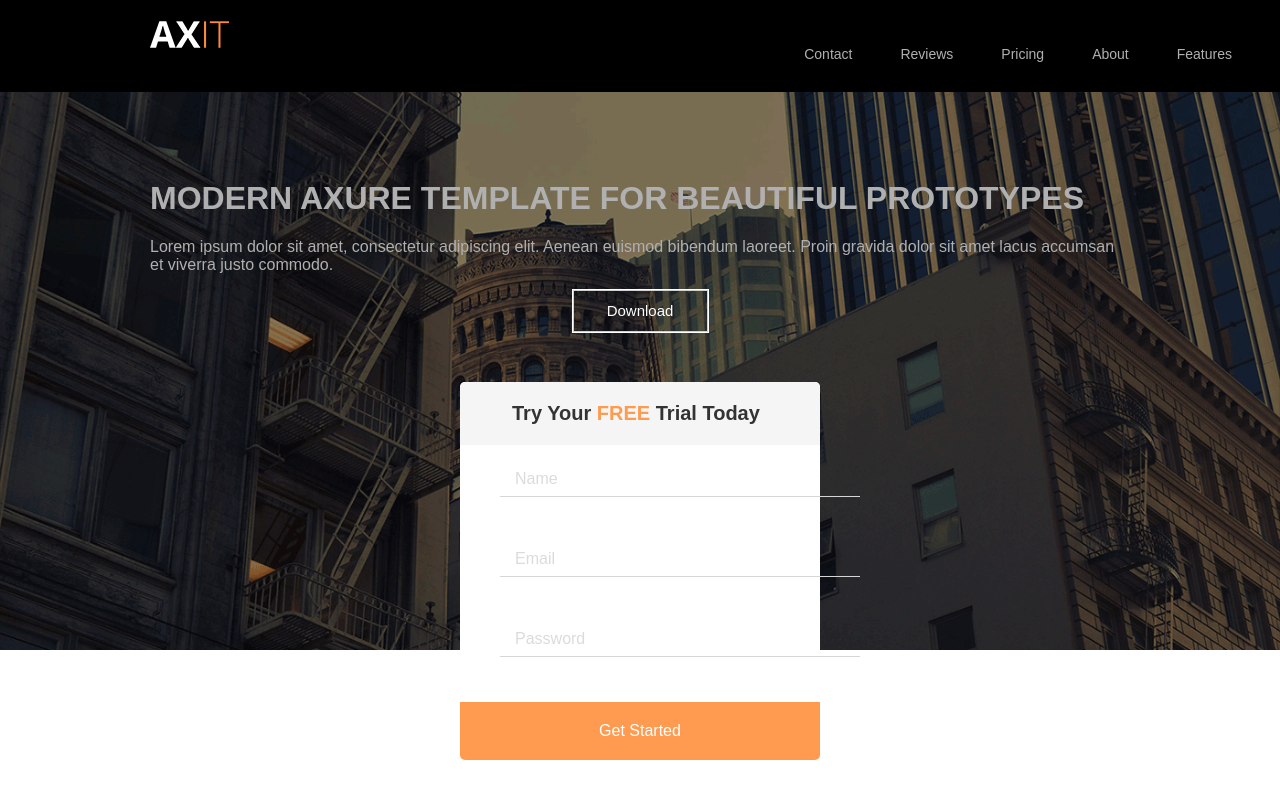
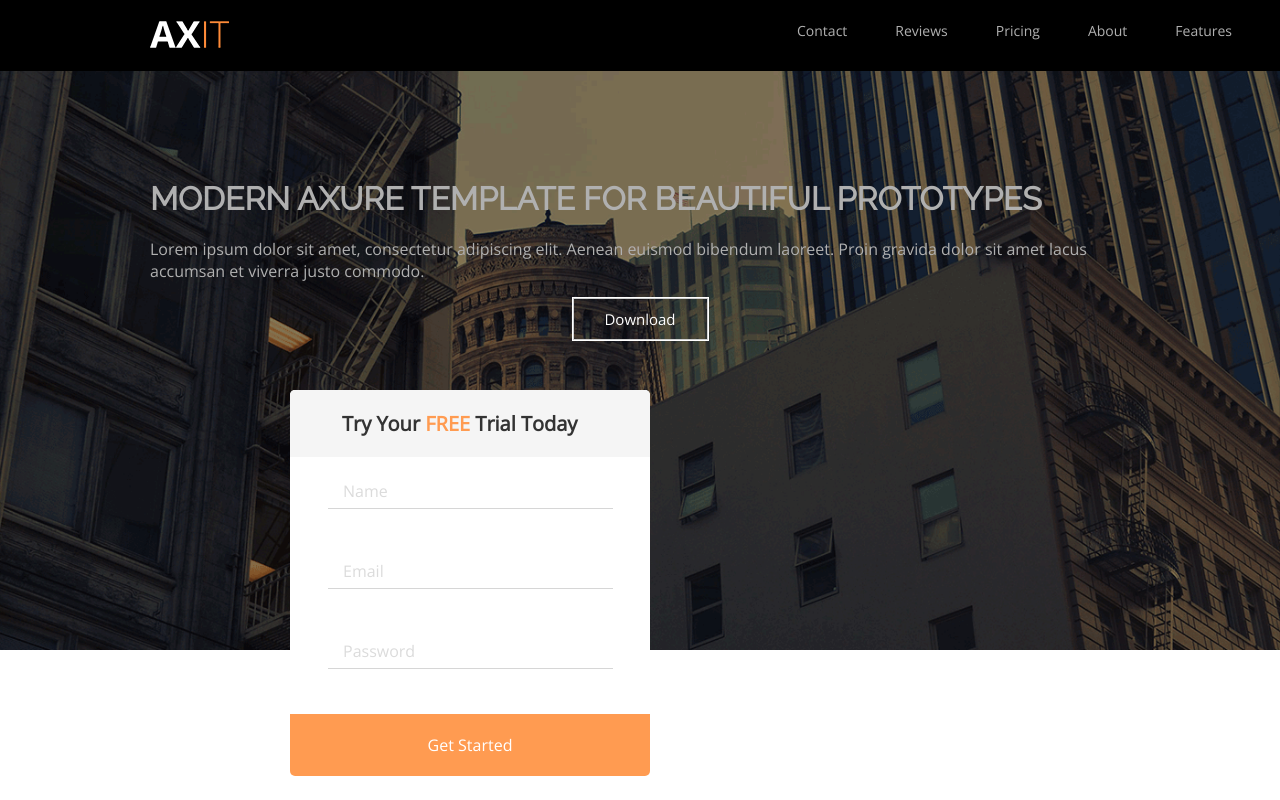
Before and after one commit to yrbn/project-fe-1, a website: page index.html in a window 1280 px wide. Shown: the top 800 px of the page. Drawn offline with nearby package versions, Linux system fonts and the light colour scheme.

Commit message:
header css changes

```diff
--- a/index.html
+++ b/index.html
@@ -6,6 +6,8 @@
 
 	<link rel="stylesheet" href="css/normalize.css" />
 	<link rel="stylesheet" href="css/style.css" />
+	<link href='https://fonts.googleapis.com/css?family=Raleway' rel='stylesheet' type='text/css' />
+	<link href='https://fonts.googleapis.com/css?family=Open+Sans' rel='stylesheet' type='text/css' />
 </head>
 
 <body>
@@ -26,15 +28,17 @@
 			<div class="main-text">
 				<h1>MODERN AXURE TEMPLATE FOR BEAUTIFUL PROTOTYPES</h1>
 				<p>Lorem ipsum dolor sit amet, consectetur adipiscing elit. Aenean euismod bibendum laoreet. Proin gravida dolor sit amet lacus accumsan et viverra justo commodo.</p>
-				<div class="button"><a href="">Download</a></div>
+				<div class="button-transparent"><a href="">Download</a></div>
 			</div>
 			<div class="trial-form">
-				<h2>Try Your <span>FREE</span> Trial Today</h2>
 				<form action="POST">
+					<h2>Try Your <span>FREE</span> Trial Today</h2>
+					<div class="inputs">
 					<input type="text" placeholder="Name">
 					<input type="email" placeholder="Email">
 					<input type="password" placeholder="Password">
-					<input type="submit" value="Get Started">
+				</div>
+					<button type="submit">Get Started</button>
 				</form>
 			</div>
 		</div>
@@ -161,7 +165,7 @@
 		<div class="download cf">
 			<h1>STYLISH AXURE DESIGN</h1>
 			<p>Use the sections you need, remove the ones you don't.  Create gorgeous prototypes faster than ever!</p>
-			<div class="button"><a href="">Download</a></div>
+			<div class="button-transparent"><a href="">Download</a></div>
 		</div>
 
 		<div class="body contact cf">
--- a/package.json
+++ b/package.json
@@ -1,4 +1,4 @@
- {
+{
   "name": "project-fe-1",
   "version": "1.0.0",
   "description": "",
--- a/sass/style.scss
+++ b/sass/style.scss
@@ -1,3 +1,68 @@
+/* MAIN STYLES */
+
+body {
+	margin: 0 auto;
+	font-family: 'Open Sans', Helvetica, Arial, sans-serif;
+}
+
+.cf:before,
+.cf:after {
+    content: " ";
+    display: table;
+}
+
+.cf:after {
+    clear: both;
+}
+
+h1 {
+	font-family: 'Raleway', sans-serif;
+
+}
+
+/* BUTTONS */
+
+.button-transparent {
+	-webkit-box-sizing: border-box;
+	-moz-box-sizing: border-box;
+	box-sizing: border-box;
+	width: 135px;
+	height: 42px;
+	outline: 1px solid #fff;
+	border: 1px solid #cfd0d0;
+	line-height: 40px;
+	margin: 0 auto;
+	text-align: center;
+
+}
+
+.button-transparent a {
+	color: #fff;
+	font-size: 15px;
+	transition: 1s;
+}
+
+.button-transparent a:hover {
+	background-color: #fff;
+	opacity: .5;
+	color: #383838;
+}
+
+.button-color {
+	-webkit-box-sizing: border-box;
+	-moz-box-sizing: border-box;
+	box-sizing: border-box;
+	width: 148px;
+	height: 59px;
+	outline: 1px solid #fff;
+	border: 1px solid #cfd0d0;
+	line-height: 40px;
+	margin: 0 auto;
+	text-align: center;
+}
+
+
+
 header {
 	background: url(../images/HeaderBG.png) no-repeat;
 	-webkit-background-size: 100%;
@@ -10,25 +75,29 @@ header {
 	background: #000;
 	position: fixed;
 	width: 100%;
+	line-height: 100%;
+	font-size: 14px;
+	padding: 10px 0;
+
 }
 
 .small-logo {
-	margin-left: 150px;
-	margin-top: 21px;
+	margin: 11px 0 11px 150px;
 	float: left;
+
 }
 
 .head-nav a {
 	color: #b0b0b0;
-	font-size: 14px;
+
 }
 
 nav>ul>li{
-	margin-top: 30px;
-	padding-bottom: 30px;
+	box-sizing: border-box;
 	padding-right: 48px;
 	float: right;
 	display: block;
+
 }
 
 .head-screen {
@@ -41,7 +110,7 @@ nav>ul>li{
 
 .trial-form {
 	width: 360px;
-	margin: 50px auto;
+	margin: 50px 0 0 140px;
 	background-color: #fff;
 	border-radius: 5px;
 }
@@ -58,24 +127,26 @@ nav>ul>li{
 	color: #ff9b51;
 }
 
+.inputs {
+	padding: 0 37px 0 38px;
+}
+
 .trial-form input[type="text"],
 .trial-form input[type="email"],
 .trial-form input[type="password"] {
 	box-sizing: border-box;
+	width: 100%;
 	outline: none;
-	display: block;
-	width: 100%;
 	padding: 10px 15px;
 	background: transparent;
 	border: none;
 	border-bottom: 1px solid #d6d6d6;
 	margin-bottom: 45px;
-	margin-left: 40px;
 	height: 35px;
 	color: #bdbdbd;
 }
 
-.trial-form input[type="submit"] {
+.trial-form button {
 	background-color: #ff9b51;
 	color: #fff;
 	border: none;
@@ -83,10 +154,12 @@ nav>ul>li{
 	padding-top: 20px;
 	padding-bottom: 20px;
 	border-radius: 0 0 5px 5px;
+	cursor: pointer
 }
 
-.trial-form input[type="submit"]:hover {
+.trial-form button:hover {
 	opacity: 0.8;
+	cursor: pointer;
 }
 
 .social-icons>ul {
@@ -171,31 +244,3 @@ a {
 h2 {
 	font-size: 20px;
 }
-
-.button {
-	-webkit-box-sizing: border-box;
-	-moz-box-sizing: border-box;
-	box-sizing: border-box;
-	width: 135px;
-	height: 42px;
-	outline: 1px solid #fff;
-	border: 1px solid #cfd0d0;
-	line-height: 40px;
-	margin: 0 auto;
-	text-align: center;
-}
-
-.button a {
-	color: #fff;
-	font-size: 15px;
-}
-
-.cf:before,
-.cf:after {
-    content: " ";
-    display: table;
-}
-
-.cf:after {
-    clear: both;
-}
```
Also changed, not shown: css/style.css, 1 other file.
